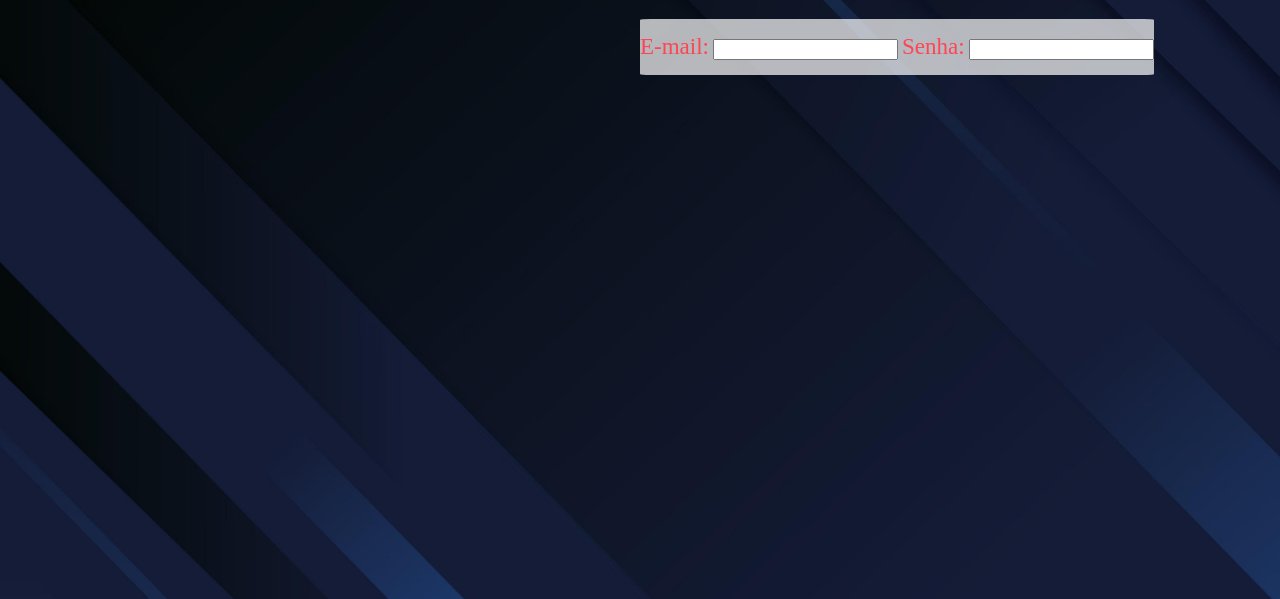
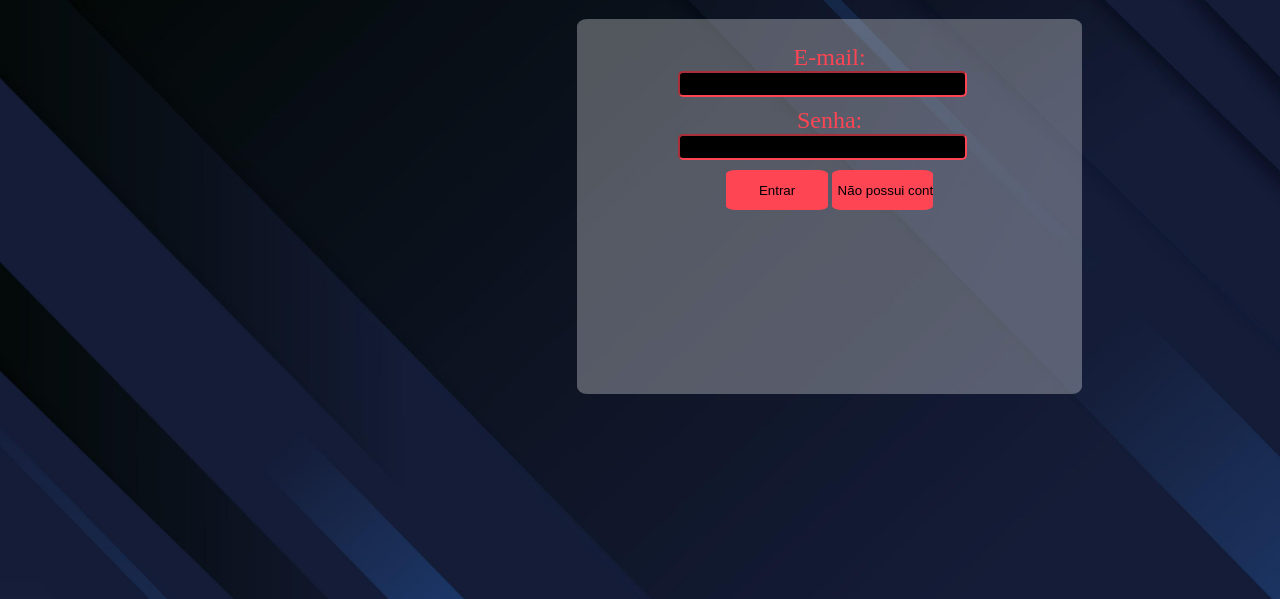
Before and after one commit to ViniciusMendonca12/P2_FrontEnd_HardGaming, a plain HTML site: page pages/entrar.html in a window 1280 px wide. Shown: the part 201-800 px from the top of the page. Drawn offline with Linux system fonts and the light colour scheme.

Commit message:
Atualizações
att

```diff
--- a/css/css.css
+++ b/css/css.css
@@ -9,24 +9,62 @@ body{
 
 body h1{
     color:#FE4554;
+    font-weight:600;
 }
 
 body label{
     color:#FE4554;
     font-family: 'K2D';
     font-style: normal;
-    font-weight: 400;
-    font-size: 23px;
-    line-height: 56px;
+    font-weight: 500;
+    font-size: 1.5rem;
+}
+
+@media screen and (max-width: 768px) {
+    body label{
+        font-size: 1rem;
+    }
 }
 
 main{
     display: inline-block;
-    position: absolute;
+    background-color: rgba(255, 255, 255, 0.3);
+    border-radius: 2%;
+    width: 40%;
+    height: 350px;
+    margin-left: 30%;
+    padding-top: 2%;
+}
+
+.input-main{
+    border-radius: 5px;
+    position: relative;
+    width: 55%;
+    border-color: #FE4554;
+    background-color: black;
+    color:white ;
+    display: block;
+    margin-left: 20%;
+    padding: 0.7%;
+    margin-bottom: 2%;
+}
+
+.form #button-entrar{
+    background-color: #FE4554;
+    border-radius:10%;
+    width: 20%;
+    height: 40px;
+    border: 9px;
+    border-color: black;
+}
+
+.form #button-cadastrar{
+    background-color: #FE4554;
+    border-radius:10%;
+    width: 20%;
+    height: 40px;
+    border: 9px;
+    border-color: black;
+    word-wrap: break-word;
 
 }
-
-.gray-background{
-    background-color: rgba(255, 255, 255, 0.7);
-    border-radius: 2%;
-}
--- a/pages/entrar.html
+++ b/pages/entrar.html
@@ -12,12 +12,18 @@
     <h1>Entrar</h1>
 
 <main>
-    <div class="gray-background">
+        <form class="form">
+
         <label for="email">E-mail:</label>
-        <input type="text" id="email">
+        <input type="text" id="email" class="input-main">
+
         <label for="senha">Senha:</label>
-        <input type="text" id="senha">
-    </div>
+        <input type="text" id="senha" class="input-main">
+
+        <input type="button" value="Entrar" id="button-entrar">
+        <input type="button" value="Não possui conta? Cadastrar" id="button-cadastrar">
+
+       </form>
 </main>
 
 </body>
```
